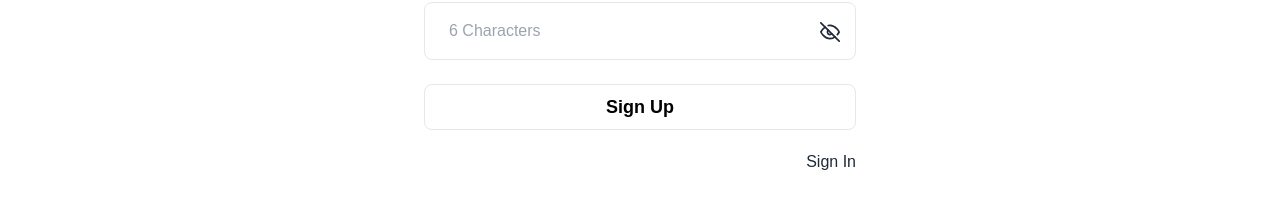
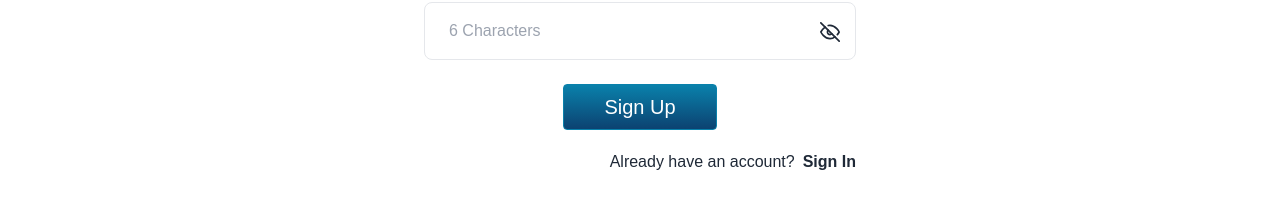
Before and after one commit to Moniruzzaman2525/assignment_next_6, a Next.js app: page /sign-up in a window 1280 px wide. Shown: the part 485-709 px from the top of the page. Built offline with nearby package versions, Linux system fonts and the light colour scheme; no server answers.

Commit message:
update style

```diff
--- a/src/components/Categories/Categories.js
+++ b/src/components/Categories/Categories.js
@@ -18,7 +18,7 @@ const Categories = () => {
       </div>
 
       <div className="flex justify-center w-full">
-        <div className="flex flex-wrap justify-center">
+        <div className="grid grid-flow-row-dense grid-cols-2 sm:grid-cols-4 lg:grid-cols-6 xl:grid-cols-8 grid-cols-1 mx-auto max-w-screen-xl gap-x-6 gap-y-8">
           {productFeather?.data?.map((item, i) => (
             <button
             onClick={()=>opneProduct(item)}
--- a/src/components/ChooseUs/ChooseUs.js
+++ b/src/components/ChooseUs/ChooseUs.js
@@ -2,7 +2,7 @@ import React from 'react';
 
 const ChooseUs = () => {
     return (
-        <div className='m-10 md:px-10 md:pt-10 rounded-xl bg-[#f5f5f5]'>
+        <div className='m-10 md:px-10 mx-auto max-w-screen-xl md:pt-10 rounded-xl bg-[#f5f5f5]'>
             <div>
                 <div>
                     <h2 className='text-4xl font-bold text-center p-3'>Why Choose Us?</h2>
--- a/src/components/FeedbackForm/FeedbackForm.js
+++ b/src/components/FeedbackForm/FeedbackForm.js
@@ -4,8 +4,8 @@ import FeedFrom from './FeedFrom';
 
 const FeedbackForm = () => {
     return (
-        <div className='p-10'>
-            <div className='flex flex-col gap-2 py-10'>
+        <div className='p-10 '>
+            <div className='flex max-w-screen-xl flex-col gap-2 py-10'>
                 <h className="text-4xl font-bold text-center p-3">Feedback Form</h>
                 <h4 className='text-center md:px-40'>Please provide a brief description of your feedback</h4>
             </div>
--- a/src/components/Product/ProductFeed.js
+++ b/src/components/Product/ProductFeed.js
@@ -6,7 +6,6 @@ import { useState } from "react";
 import HomePageCard from "../Shared/Card/HomePageCard";
 function ProductFeed() {
   const { data, isLoading, refetch } = useGetAllProductQuery();
-  console.log(data);
   const [randomProducts, setRandomProducts] = useState([]);
   function shuffleArray(array) {
     const shuffledArray = [...array];
@@ -19,7 +18,7 @@ function shuffleArray(array) {
 
   useEffect(() => {
     if (data) {
-    const shuffledProducts = shuffleArray(data.data).slice(0, 20); // Include only the first 20 items
+      const shuffledProducts = shuffleArray(data.data).slice(0, 20);
       setRandomProducts(shuffledProducts);
     }
   }, [data]);
@@ -28,6 +27,7 @@ useEffect(() => {
     <div className="">
       <div className="w-full py-20 bg-gray-100 mt-10" id="products-feed">
           <Categories />
+
 
         <div className="pt-20">
           <h2 className="text-center capitalize text-2xl font-semibold ">
--- a/src/pages/sign-in.js
+++ b/src/pages/sign-in.js
@@ -122,16 +122,17 @@ const SignIn = () => {
               ) : (
                 <button
                   type="submit"
-                  className="w-full  cursor-pointer rounded-lg border border-primaryBlue bg-primaryBlue px-4 py-2 font-bold text-lg text-black transition hover:bg-opacity-90"
+                  className="button lg:px-10 lg:py-2 px-8  xl:text-xl lg:text-lg text-base flex items-center justify-center"
                 >
                   Sign In
                 </button>
               )}
             </div>
           </form>
-          <div className="flex justify-end">
-            <button onClick={()=> router.push('/sign-up')}>
-              Sign Up
+          <div className="flex gap-2 items-center justify-end">
+            <h3>Don't have an account?</h3>
+            <button className="font-bold" onClick={() => router.push('/sign-up')}>
+              Sign up
             </button>
           </div>
         </div>
--- a/src/pages/sign-up.js
+++ b/src/pages/sign-up.js
@@ -34,7 +34,6 @@ const SignIn = () => {
         refreshToken: refreshToken,
         user: JSON.stringify(userDetails),
       };
-      console.log(data);
       dispatch(setCredentials(data));
       // toast.success("Login Successfully..!");
       router.push('/');
@@ -176,17 +175,18 @@ const SignIn = () => {
               ) : (
                 <button
                   type="submit"
-                  className="w-full text-black cursor-pointer rounded-lg border border-primaryBlue bg-primaryBlue px-4 py-2 font-bold text-lg  transition hover:bg-opacity-90"
+                  className="button lg:px-10 lg:py-2 px-8  xl:text-xl lg:text-lg text-base flex items-center justify-center"
                 >
                   Sign Up
                 </button>
               )}
             </div>
           </form>
-          <div className="flex justify-end">
-          <button onClick={() => router.push('/sign-in')}>
-                Sign In
-              </button>
+          <div className="flex gap-2 items-center justify-end">
+            <h3>Already have an account?</h3>
+            <button className="font-bold" onClick={() => router.push('/sign-in')}>
+              Sign In
+            </button>
           </div>
         </div>
       </div>
```
Also changed, not shown: src/pages/index.js (line endings or trailing spaces). Lines whose indentation alone changed are shown as unchanged.
